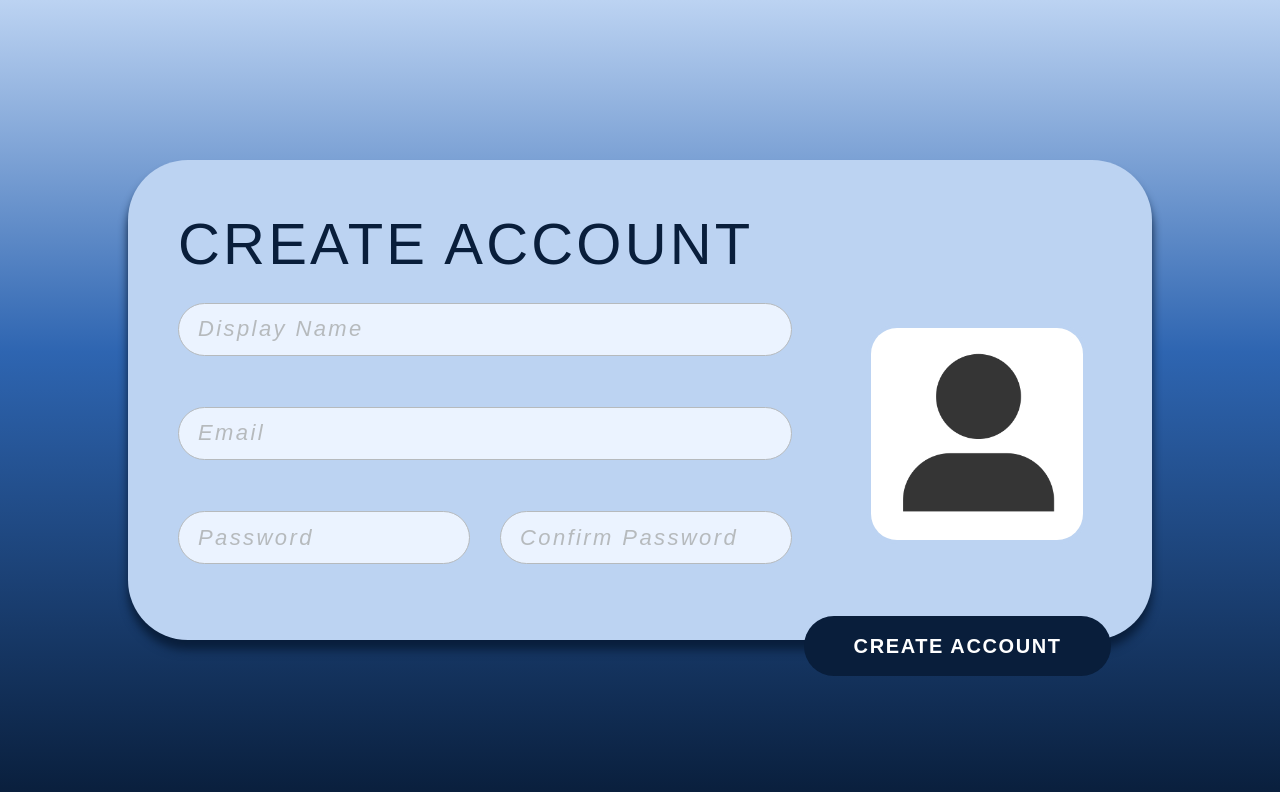
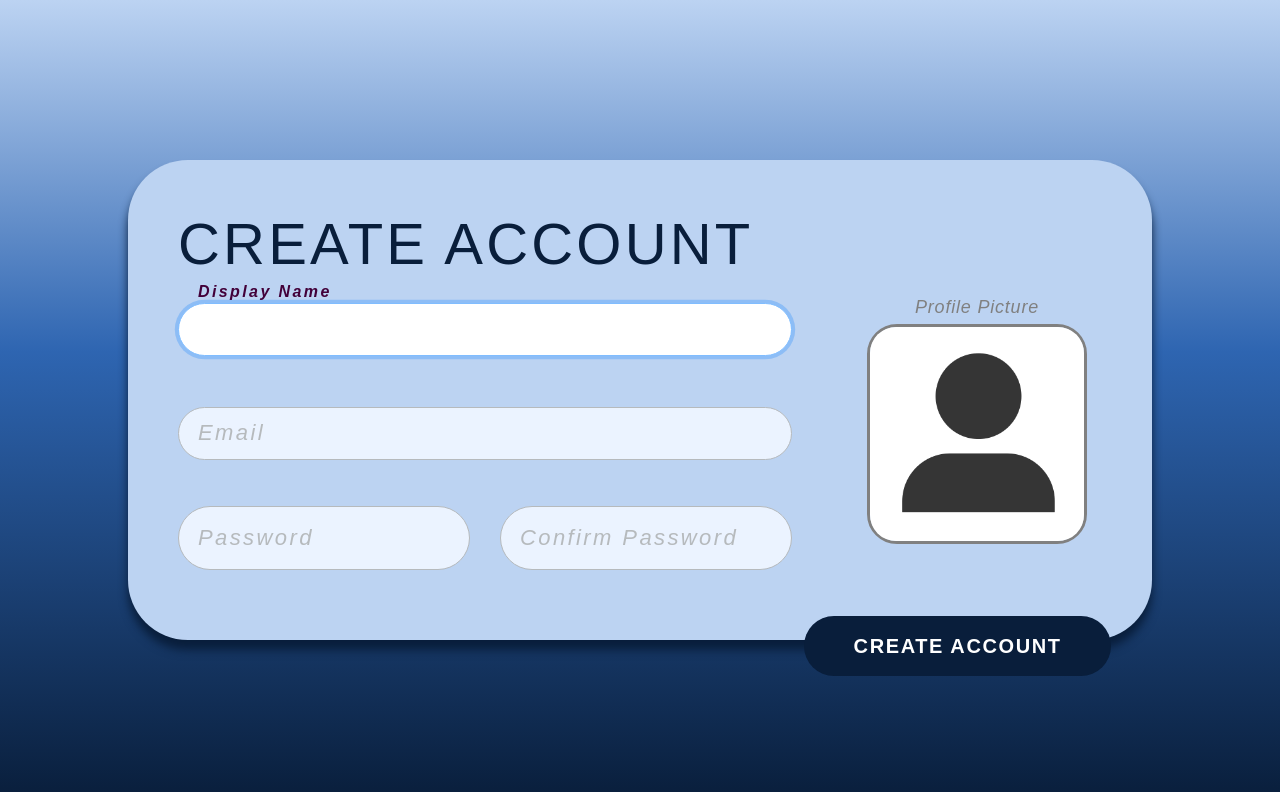
Before and after one commit to dsacha25/chess-ts, a React (Create React App) app: page / in a window 1280 px wide. Both pictures are taken after a click on the button "CREATE ACCOUNT". Shown: the top 792 px of the page. Built offline with nearby package versions, Linux system fonts and the light colour scheme; a web font is replaced by a local one.

Commit message:
create account form updates

```diff
--- a/src/components/common/inputs/photo-uploader/photo-uploader.component.tsx
+++ b/src/components/common/inputs/photo-uploader/photo-uploader.component.tsx
@@ -3,7 +3,11 @@ import { photo } from '../../../../utils/classes/image/image';
 import { BaseImage } from '../../../../utils/types/image-types/base-image/base-image';
 import Cropper from '../../images/cropper/cropper.component';
 import ImageUploadControls from '../../images/image-upload-controls/image-upload-controls.component';
-import { PhotoDisplay, PhotoUploadContainer } from './photo-uploader.styles';
+import {
+	PhotoDisplay,
+	PhotoLabel,
+	PhotoUploadContainer,
+} from './photo-uploader.styles';
 import { PhotoUploaderProps } from './types';
 import DefualtPhoto from '../../../../assets/default-photo/DefaultPhoto.png';
 
@@ -49,6 +53,7 @@ const PhotoUploader: FC<PhotoUploaderProps> = (props) => {
 			onMouseEnter={() => setHover(true)}
 			onMouseLeave={() => setHover(false)}
 		>
+			{props.label && <PhotoLabel>{props.label}</PhotoLabel>}
 			{inputImage ? (
 				<Cropper inputImage={inputImage} handleCrop={handleCrop} />
 			) : (
--- a/src/components/common/inputs/photo-uploader/photo-uploader.styles.ts
+++ b/src/components/common/inputs/photo-uploader/photo-uploader.styles.ts
@@ -10,11 +10,11 @@ export const PhotoUploadContainer = styled.div`
 	padding: 0;
 	margin: 20px 0;
 
-	border: 4px solid ${({ theme }) => theme.light};
+	border: 3px solid ${({ theme }) => theme.grey};
 	border-radius: 30px;
-	background-color: ${({ theme }) => theme.light}e2;
+	background-color: ${({ theme }) => theme.grey}e2;
 
-	overflow: hidden;
+	/* overflow: hidden; */
 
 	position: relative;
 
@@ -32,8 +32,34 @@ export const PhotoDisplay = styled.div<PhotoDisplayProps>`
 
 	z-index: 1;
 
+	border-radius: 26px;
+
 	background-image: ${({ url }) => `url(${url})`};
 	background-size: cover;
 	background-position: center;
 	background-repeat: no-repeat;
 `;
+
+export const PhotoLabel = styled.label`
+	display: flex;
+	align-items: center;
+	color: ${({ theme }) => theme.grey};
+	font-size: 18px;
+	font-weight: 300;
+	position: absolute;
+	top: -14%;
+	font-style: italic;
+	letter-spacing: 0.05rem;
+	pointer-events: none;
+	transition: 300ms ease all;
+	z-index: 5;
+
+	&.shrink {
+		display: unset;
+		align-items: unset;
+		top: -20px;
+		font-size: 16px;
+		font-weight: 600;
+		color: ${({ theme }) => theme.main};
+	}
+`;
--- a/src/components/common/inputs/photo-uploader/types.ts
+++ b/src/components/common/inputs/photo-uploader/types.ts
@@ -5,4 +5,5 @@ export interface PhotoUploaderProps {
 	setValue: UseFormSetValue<any>;
 	defaultPhoto?: SessionDefaultPhotos | string;
 	name: string;
+	label?: string;
 }
--- a/src/global-styles/global-styles.ts
+++ b/src/global-styles/global-styles.ts
@@ -7,6 +7,7 @@ const globalStyles = {
 	grey: 'grey',
 	warn: '#ad0096',
 	white: '#ebf3ff',
+	border: '#b6babd',
 };
 
 export default globalStyles;
--- a/src/pages/create-account-page/create-account-page.component.tsx
+++ b/src/pages/create-account-page/create-account-page.component.tsx
@@ -12,7 +12,14 @@ import FormInput from '../../components/common/inputs/form-input/form-input.comp
 import PhotoUploader from '../../components/common/inputs/photo-uploader/photo-uploader.component';
 
 const CreateAccountPage = () => {
-	const { register, setValue, handleSubmit } = useForm<NewCredentials>();
+	const {
+		register,
+		setValue,
+		watch,
+		getValues,
+		handleSubmit,
+		formState: { errors },
+	} = useForm<NewCredentials>();
 
 	const onSubmit: SubmitHandler<NewCredentials> = (data) => {
 		//
@@ -28,20 +35,47 @@ const CreateAccountPage = () => {
 				<FormInput
 					{...register('displayName', { required: true })}
 					label="Display Name"
+					hasData={!!watch('displayName')}
+					error={errors.displayName}
+					autoFocus
 				/>
-				<FormInput {...register('email', { required: true })} label="Email" />
+				<FormInput
+					{...register('email', { required: true })}
+					label="Email"
+					type="email"
+					hasData={!!watch('email')}
+					error={errors.email}
+				/>
 				<ColumnsContainer gridGap="30px">
 					<FormInput
 						{...register('password', { required: true })}
 						label="Password"
+						type="password"
+						hasData={!!watch('password')}
+						error={errors.password}
+						autoComplete="new-password"
 					/>
 					<FormInput
-						{...register('confirmPassword', { required: true })}
+						{...register('confirmPassword', {
+							required: true,
+							validate: {
+								passwordsMatch: (value) =>
+									value === getValues('password') || 'Passwords must match.',
+							},
+						})}
 						label="Confirm Password"
+						type="password"
+						hasData={!!watch('confirmPassword')}
+						error={errors.confirmPassword}
+						autoComplete="new-password"
 					/>
 				</ColumnsContainer>
 			</NewCredentialsContainer>
-			<PhotoUploader setValue={setValue} name="photoURL" />
+			<PhotoUploader
+				setValue={setValue}
+				name="photoURL"
+				label="Profile Picture"
+			/>
 			<SubmitButton color="main">Create Account</SubmitButton>
 		</CreateAccountContainer>
 	);
--- a/src/pages/dashboard-page/dashboard-page.component.tsx
+++ b/src/pages/dashboard-page/dashboard-page.component.tsx
@@ -1,8 +1,20 @@
 import React from 'react';
+import ComponentSwitcher from '../../components/common/component-switcher/component-switcher.component';
+import Toolbar from '../../components/toolbar/toolbar.component';
 import { DashboardContainer } from './dashboard-page.styles';
 
 const DashboardPage = () => {
-	return <DashboardContainer>DashboardPage</DashboardContainer>;
+	return (
+		<DashboardContainer>
+			<Toolbar />
+			<ComponentSwitcher index={0}>
+				<div>Fuck You</div>
+				<div>Enemies</div>
+				<div>Inadequacies</div>
+				<div>Profile</div>
+			</ComponentSwitcher>
+		</DashboardContainer>
+	);
 };
 
 export default DashboardPage;
```
